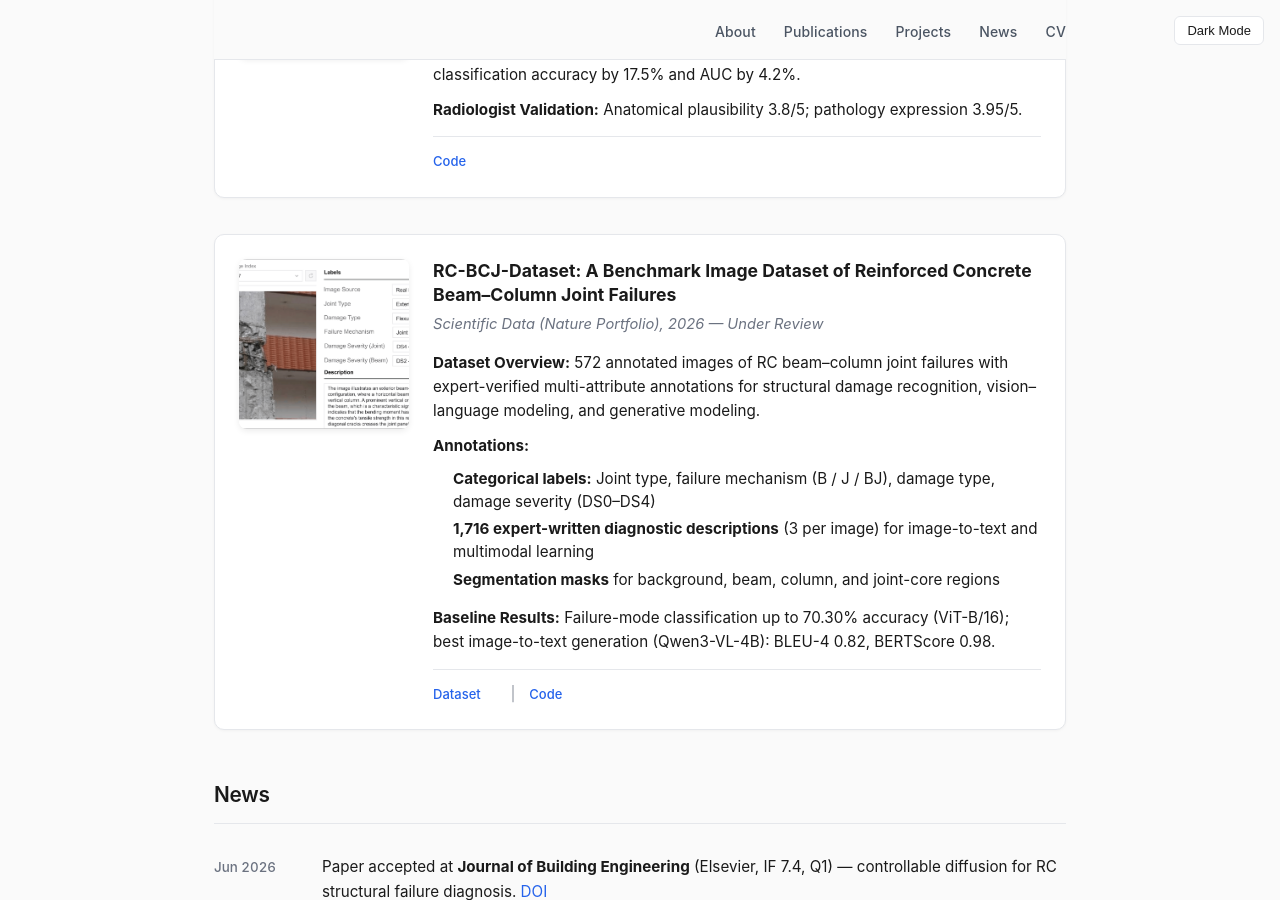
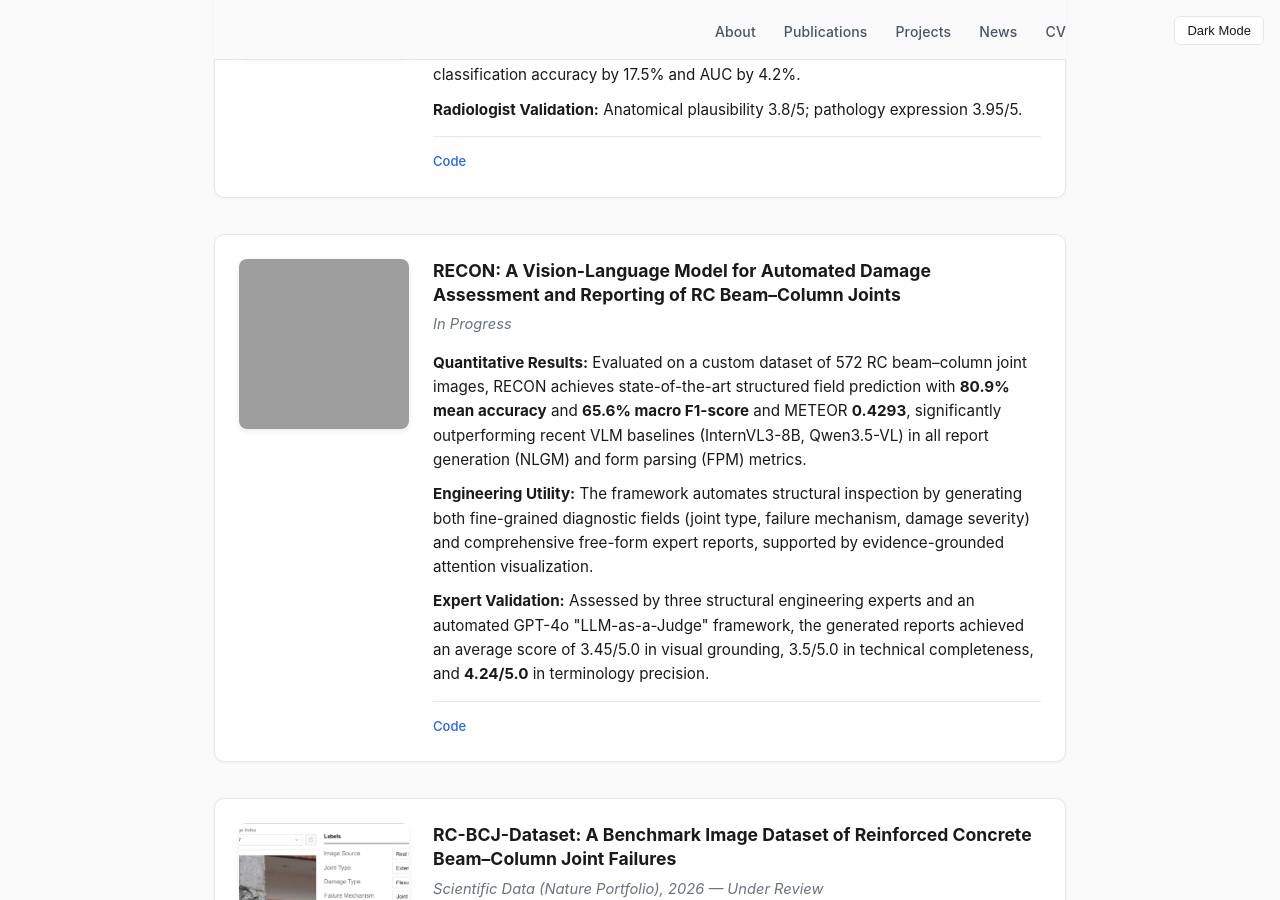
Before and after one commit to Vadim-ATL/Vadim-ATL.github.io, a Jekyll site: the page built from index.md, in a window 1280 px wide and 900 px high, scrolled down 1370 px. Built offline with Jekyll 4.4.1, drawn with Linux system fonts in a browser that asks for light colours; our own code applies the rules of GitHub Pages for plain Markdown files; grey boxes are pictures that could not be loaded.

Commit message:
Add recent manuscript

```diff
--- a/index.md
+++ b/index.md
@@ -377,6 +377,28 @@
   </div>
   <div class="paper">
     <div style="display: flex; gap: 24px; align-items: flex-start;">
+      <img class="paper-preview" src="assets/recon_preview.png" alt="recon image-to-text report generation preview">
+      <div style="flex: 1;">
+        <div class="paper-title">RECON: A Vision-Language Model for Automated Damage Assessment and Reporting of
+RC Beam–Column Joints</div>
+        <div class="paper-venue">In Progress</div>
+        <p>
+          <strong>Quantitative Results:</strong> Evaluated on a custom dataset of 572 RC beam–column joint images, RECON achieves state-of-the-art structured field prediction with <strong>80.9% mean accuracy</strong> and <strong>65.6% macro F1-score</strong> and METEOR <strong>0.4293</strong>, significantly outperforming recent VLM baselines (InternVL3-8B, Qwen3.5-VL) in all report generation (NLGM) and form parsing (FPM) metrics.
+        </p>
+        <p>
+          <strong>Engineering Utility:</strong> The framework automates structural inspection by generating both fine-grained diagnostic fields (joint type, failure mechanism, damage severity) and comprehensive free-form expert reports, supported by evidence-grounded attention visualization.
+        </p>
+        <p>
+          <strong>Expert Validation:</strong> Assessed by three structural engineering experts and an automated GPT-4o "LLM-as-a-Judge" framework, the generated reports achieved an average score of 3.45/5.0 in visual grounding, 3.5/5.0 in technical completeness, and <strong>4.24/5.0</strong> in terminology precision.
+        </p>
+        <div class="paper-links">
+          <a href="https://github.com/Vadim-ATL/RECON/tree/main" target="_blank" rel="noopener">Code</a>
+        </div>
+      </div>
+    </div>
+  </div>
+  <div class="paper">
+    <div style="display: flex; gap: 24px; align-items: flex-start;">
       <img class="paper-preview" src="assets/rc_bcj_dataset_preview.png" alt="RC-BCJ-Dataset preview">
       <div style="flex: 1;">
         <div class="paper-title">RC-BCJ-Dataset: A Benchmark Image Dataset of Reinforced Concrete Beam–Column Joint Failures</div>
```
Also changed, not shown: 1 other file.
